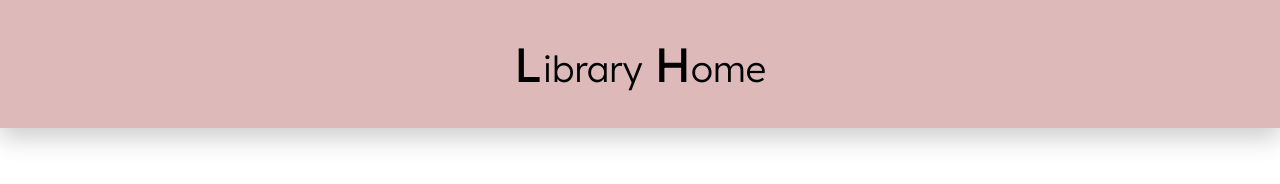
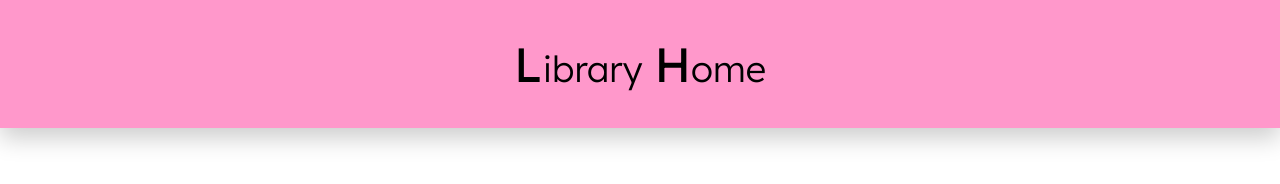
Before and after one commit to nmcev/Odin-Library, a website: page src/index.html in a window 1280 px wide. Drawn offline with Linux system fonts and the light colour scheme; a web font is replaced by a local one.

Commit message:
chore :  add web tab icon + custom style

```diff
--- a/src/input.css
+++ b/src/input.css
@@ -5,5 +5,6 @@
 
 .custom-shadow {
     box-shadow: 0 10px 23px rgba(0, 0, 0, 0.2);
-    background-color: #d5a7a7ca;
+    /* background-color: #d5a7a7ca; */
+    background-color: rgba(255, 105, 180, 0.685);
 }
```
Also changed, not shown: dist/output.css, images/book.svg (added).
